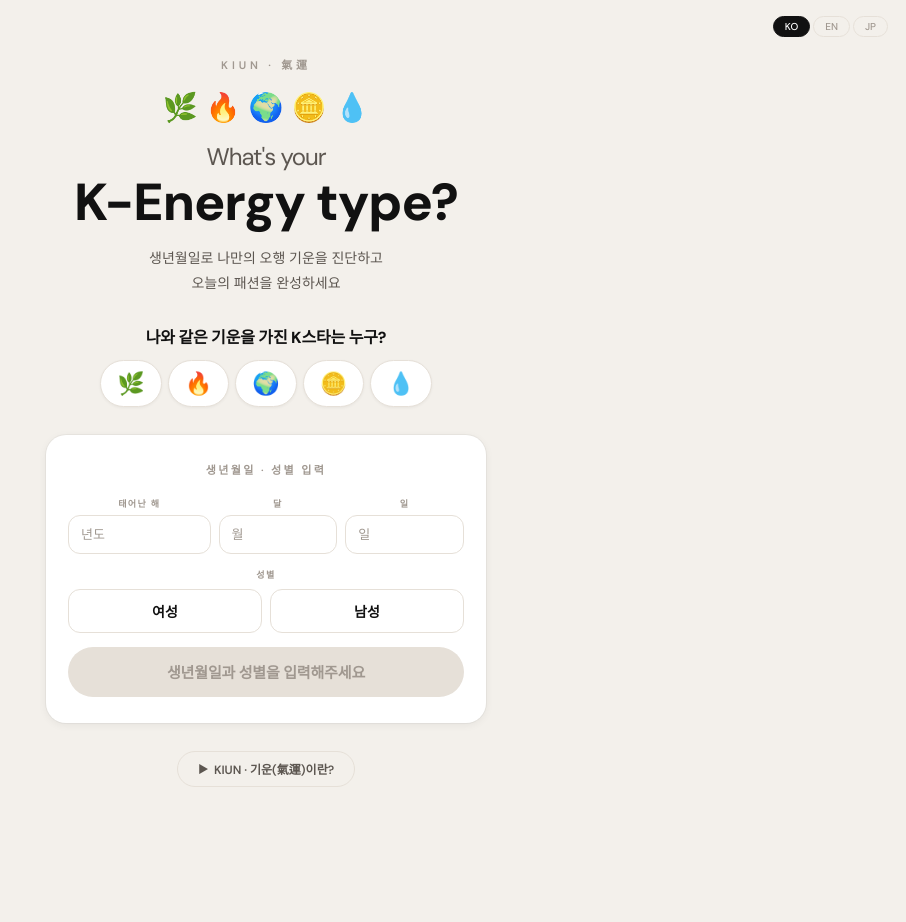
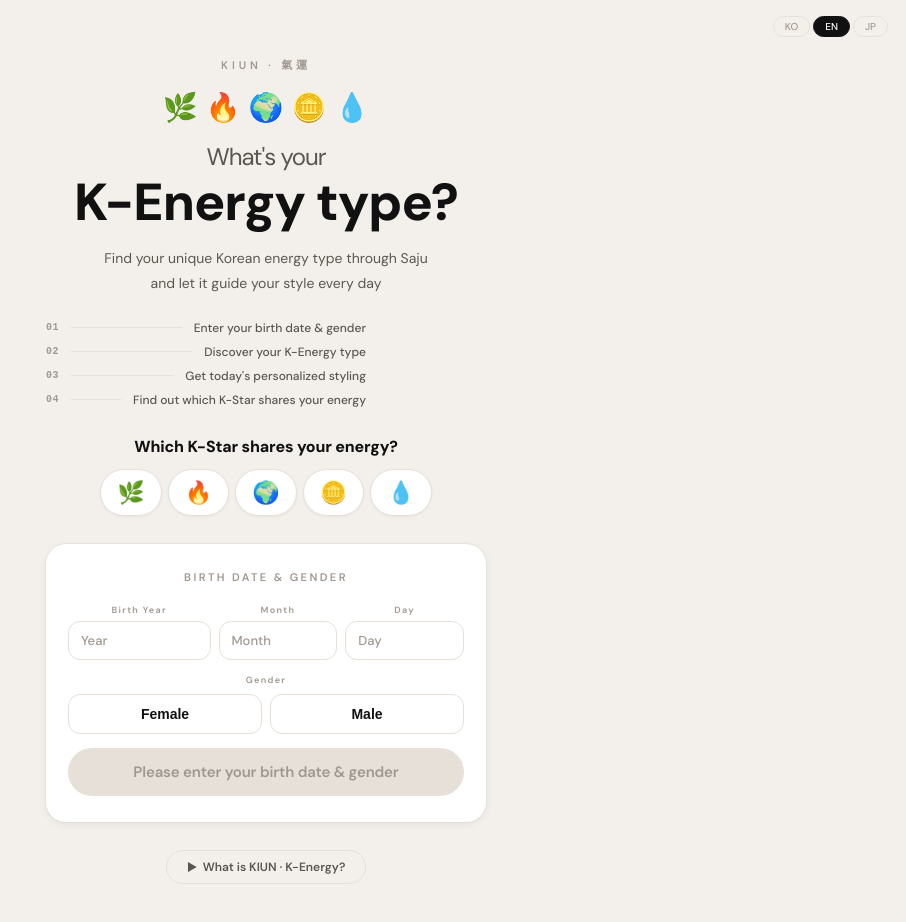
Before and after one commit to intelier/kiun, a React (Vite) app: page / in a window 1280 px wide. Shown: the whole page, without its empty margins (374-1280 px from the left). Before the commit the page ends 827 px from the top, so only its background shows below. Built offline with nearby package versions, Linux system fonts and the light colour scheme.

Commit message:
Update App.jsx

```diff
--- a/src/App.jsx
+++ b/src/App.jsx
@@ -528,7 +528,25 @@
         <h1 style={{fontSize:"clamp(32px,7vw,52px)",fontWeight:800,color:BLACK,lineHeight:1.1,marginBottom:14,letterSpacing:"-.02em"}}>
           <span style={{display:"block",fontSize:"clamp(16px,3.5vw,24px)",fontWeight:400,color:SUB,marginBottom:4}}>{ldata.h1a}</span>{ldata.h1b}
         </h1>
-        <p style={{fontSize:14,color:SUB,lineHeight:1.8,marginBottom:28,whiteSpace:"pre-line"}}>{ldata.p}</p>
+        <p style={{fontSize:14,color:SUB,lineHeight:1.8,marginBottom:24,whiteSpace:"pre-line"}}>{ldata.p}</p>
+
+        {/* 스텝 가이드 */}
+        <div style={{display:"flex",flexDirection:"column",gap:8,marginBottom:28,width:"100%",maxWidth:320}}>
+          {[
+            {n:"01", KO:"생년월일과 성별을 입력하세요", EN:"Enter your birth date & gender", JP:"生年月日と性別を入力"},
+            {n:"02", KO:"나만의 K-에너지 기운을 진단받으세요", EN:"Discover your K-Energy type", JP:"あなたの気運タイプを診断"},
+            {n:"03", KO:"오늘의 스타일링을 받으세요", EN:"Get today's personalized styling", JP:"今日のスタイリングを受け取る"},
+            {n:"04", KO:"나와 같은 기운의 K스타를 찾아보세요", EN:"Find out which K-Star shares your energy", JP:"同じ気運のK-スターを見つけよう"},
+          ].map(function(step){
+            return(
+              <div key={step.n} style={{display:"flex",alignItems:"center",gap:12}}>
+                <span style={{fontSize:10,color:MUTED,fontFamily:"monospace",fontWeight:700,flexShrink:0,letterSpacing:".05em"}}>{step.n}</span>
+                <div style={{flex:1,height:1,background:BORDER}}></div>
+                <span style={{fontSize:12,color:SUB,fontWeight:500,textAlign:"right"}}>{step[lang]}</span>
+              </div>
+            );
+          })}
+        </div>
         <div style={{marginBottom:28}}>
           <div style={{fontSize:16,color:BLACK,letterSpacing:"-.01em",marginBottom:12,fontWeight:800,textAlign:"center"}}>{t.celebTitle}</div>
           <div style={{display:"flex",justifyContent:"center",gap:6,flexWrap:"wrap"}}>
@@ -945,7 +963,7 @@
 // ── 루트 ──────────────────────────────────────────────
 export default function KIUN(){
   var [screen,setScreen]=useState("landing");
-  var [lang,setLang]=useState("KO");
+  var [lang,setLang]=useState("EN");
   var [myElId,setMyElId]=useState(null);
   var [myElStem,setMyElStem]=useState(null);
   var [myGender,setMyGender]=useState(null);
```
